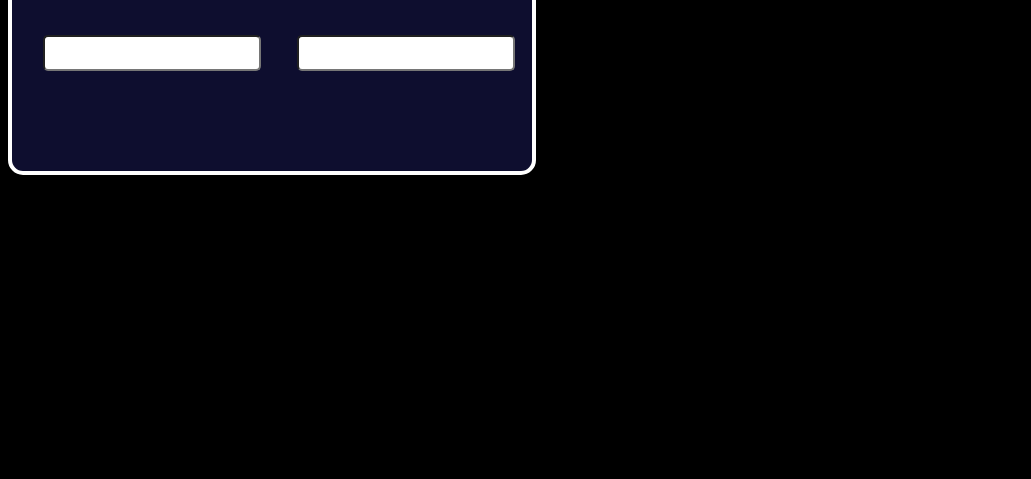
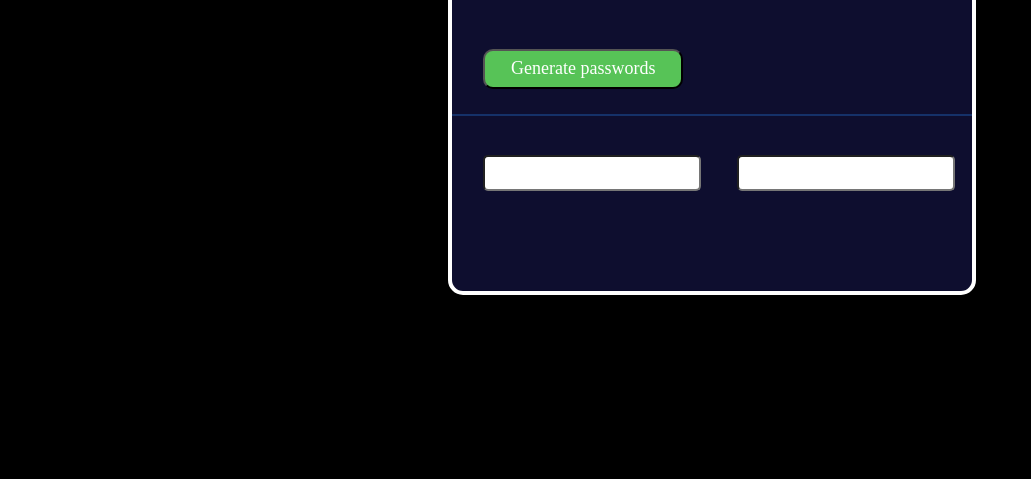
Before and after one commit to AryanIzhar-Dev7/JavaScript, a plain HTML site: page RandomPasswordGenerator/index.html in a window 1280 px wide. Shown: the part 321-800 px from the top of the page, without its empty margins (0-1031 px from the left). Drawn offline with Linux system fonts and the light colour scheme.

Commit message:
Update index.css

```diff
--- a/RandomPasswordGenerator/index.css
+++ b/RandomPasswordGenerator/index.css
@@ -1,6 +1,7 @@
 body{
 
     background-color: black;
+    margin: 10% 20% 0 35%;
 
     align-content: center;
     font-size:larger;
```
